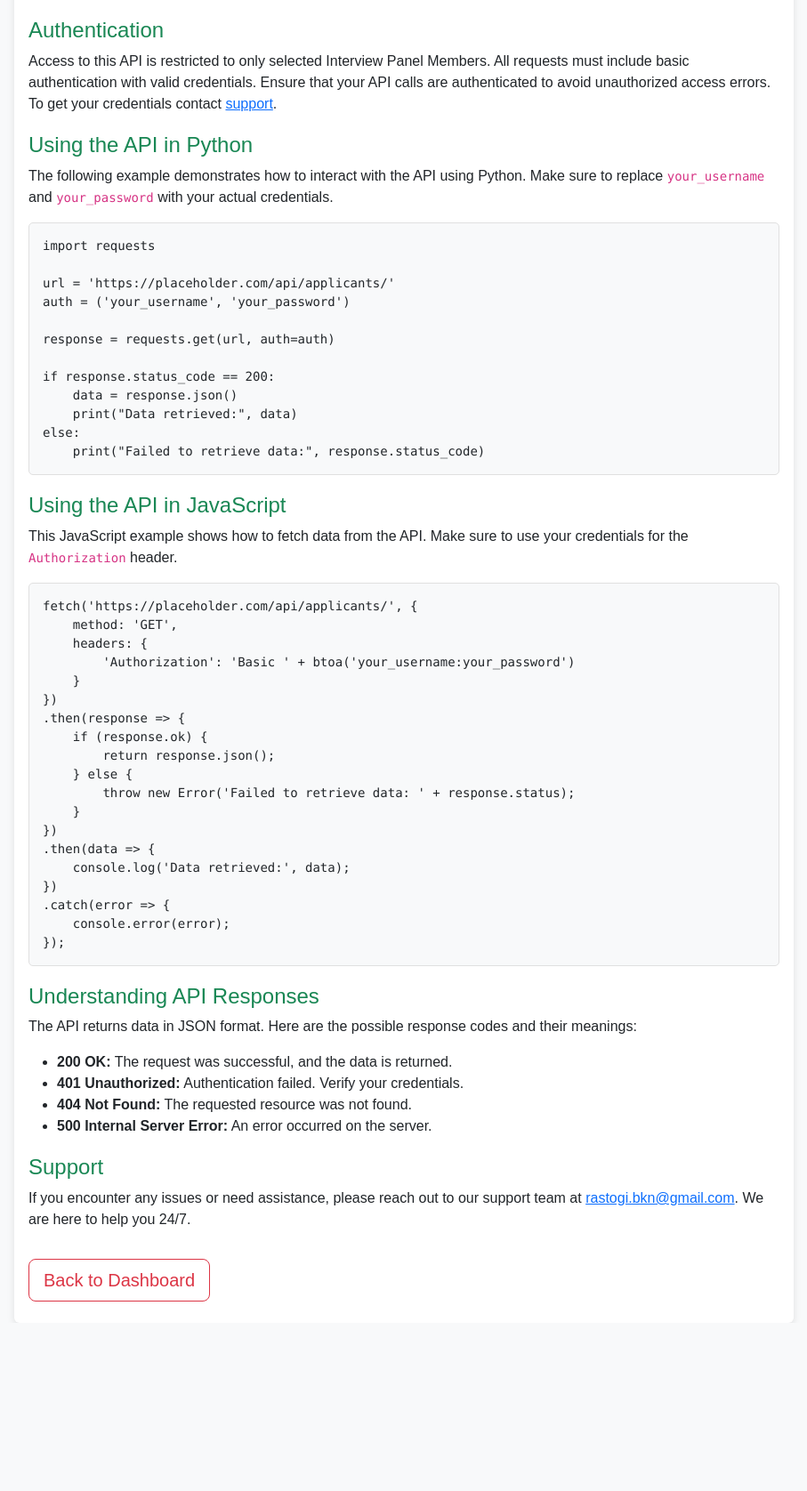
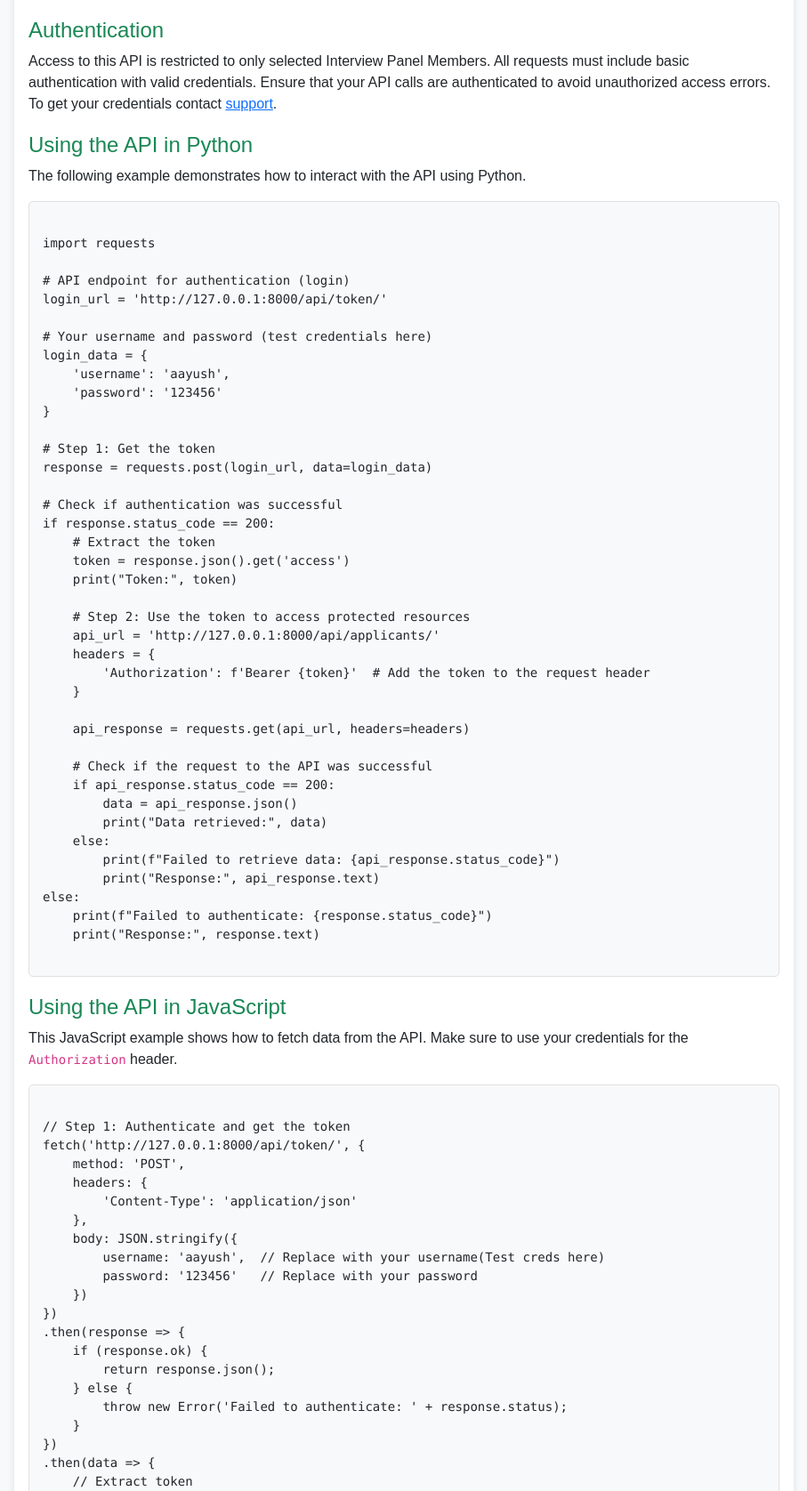
Before and after one commit to RockingAayush/ACM-Induction, a Django app: template management/templates/api_docs.html in a window 1280 px wide. Shown: the part 304-1980 px from the top of the page at 89% size, without its empty margins (186-1093 px from the left). Before the commit the page ends 1791 px from the top, so only its background shows below. Run offline with Django 5.2, Linux system fonts and the light colour scheme; the template is opened without the code that fills it, so the values that code supplies are empty.

Commit message:
Added API_code

```diff
--- a/management/templates/api_docs.html
+++ b/management/templates/api_docs.html
@@ -96,44 +96,104 @@
 
             <section id="introduction">
                 <h4 class="text text-success">Introduction</h4>
-                    <p>Welcome to the API documentation. This API provides secure access to applicant and interview panel data.
-                       It is intended for use by authorized interview panel members only. Below, you'll find guidelines and examples
+                <p>Welcome to the API documentation. This API provides secure access to applicant and interview panel
+                    data.
+                    It is intended for use by authorized interview panel members only. Below, you'll find guidelines and
+                    examples
                     on how to use the API in various programming languages.</p>
             </section>
 
             <section id="authentication">
                 <h4 class="text text-success">Authentication</h4>
-                    <p>Access to this API is restricted to only selected Interview Panel Members. All requests must include basic authentication
-                       with valid credentials. Ensure that your API calls are authenticated to avoid unauthorized access errors. To get your credentials contact <a href="#support">support</a>.</p>
+                <p>Access to this API is restricted to only selected Interview Panel Members. All requests must include
+                    basic authentication
+                    with valid credentials. Ensure that your API calls are authenticated to avoid unauthorized access
+                    errors. To get your credentials contact <a href="#support">support</a>.</p>
             </section>
 
             <section id="python-example">
                 <h4 class="text text-success">Using the API in Python</h4>
-                    <p>The following example demonstrates how to interact with the API using Python. Make sure to replace
-                       <code>your_username</code> and <code>your_password</code> with your actual credentials.</p>
-                    <pre><code class="language-python">import requests
+                <p>The following example demonstrates how to interact with the API using Python.
+                </p>
+                <pre><code class="language-python">
+import requests
 
-url = 'https://placeholder.com/api/applicants/'
-auth = ('your_username', 'your_password')
+# API endpoint for authentication (login)
+login_url = 'http://127.0.0.1:8000/api/token/'
 
-response = requests.get(url, auth=auth)
+# Your username and password (test credentials here)
+login_data = {
+    'username': 'aayush',
+    'password': '123456'
+}
 
+# Step 1: Get the token
+response = requests.post(login_url, data=login_data)
+
+# Check if authentication was successful
 if response.status_code == 200:
-    data = response.json()
+    # Extract the token
+    token = response.json().get('access')
+    print("Token:", token)
+
+    # Step 2: Use the token to access protected resources
+    api_url = 'http://127.0.0.1:8000/api/applicants/'
+    headers = {
+        'Authorization': f'Bearer {token}'  # Add the token to the request header
+    }
+
+    api_response = requests.get(api_url, headers=headers)
+
+    # Check if the request to the API was successful
+    if api_response.status_code == 200:
+        data = api_response.json()
         print("Data retrieved:", data)
     else:
-    print("Failed to retrieve data:", response.status_code)</code></pre>
+        print(f"Failed to retrieve data: {api_response.status_code}")
+        print("Response:", api_response.text)
+else:
+    print(f"Failed to authenticate: {response.status_code}")
+    print("Response:", response.text)
+                        </code></pre>
             </section>
 
             <section id="javascript-example">
                 <h4 class="text text-success">Using the API in JavaScript</h4>
-                    <p>This JavaScript example shows how to fetch data from the API. Make sure to use your credentials for the
-                       <code>Authorization</code> header.</p>
-                    <pre><code class="language-javascript">fetch('https://placeholder.com/api/applicants/', {
+                <p>This JavaScript example shows how to fetch data from the API. Make sure to use your credentials for
+                    the
+                    <code>Authorization</code> header.
+                </p>
+                <pre><code class="language-javascript">
+// Step 1: Authenticate and get the token
+fetch('http://127.0.0.1:8000/api/token/', {
+    method: 'POST',
+    headers: {
+        'Content-Type': 'application/json'
+    },
+    body: JSON.stringify({
+        username: 'aayush',  // Replace with your username(Test creds here)
+        password: '123456'   // Replace with your password
+    })
+})
+.then(response => {
+    if (response.ok) {
+        return response.json();
+    } else {
+        throw new Error('Failed to authenticate: ' + response.status);
+    }
+})
+.then(data => {
+    // Extract token
+    const token = data.access;
+    console.log('Token:', token);
+
+    // Step 2: Use the token to access protected API
+    return fetch('http://127.0.0.1:8000/api/applicants/', {
         method: 'GET',
         headers: {
-        'Authorization': 'Basic ' + btoa('your_username:your_password')
+            'Authorization': 'Bearer ' + token  // Add Bearer token to the request header
         }
+    });
 })
 .then(response => {
     if (response.ok) {
@@ -146,8 +206,9 @@ else:
     console.log('Data retrieved:', data);
 })
 .catch(error => {
-    console.error(error);
-});</code></pre>
+    console.error('Error:', error);
+});
+                </code></pre>
             </section>
 
             <section id="responses">
@@ -164,7 +225,8 @@ else:
             <section id="support">
                 <h4 class="text text-success">Support</h4>
                 <p>If you encounter any issues or need assistance, please reach out to our support team at
-                       <a href="mailto:rastogi.bkn@gmail.com">rastogi.bkn@gmail.com</a>. We are here to help you 24/7.</p>
+                    <a href="mailto:rastogi.bkn@gmail.com">rastogi.bkn@gmail.com</a>. We are here to help you 24/7.
+                </p>
             </section>
         </div>
         <div class="row">
```
Lines whose indentation alone changed are shown as unchanged.
